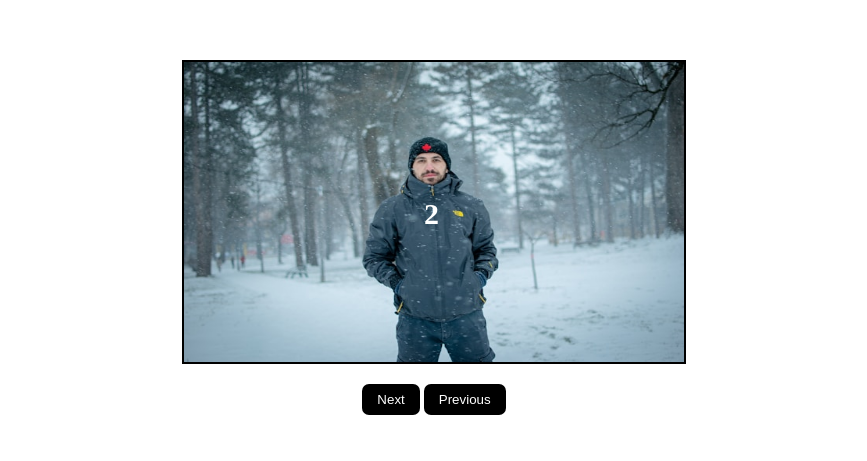
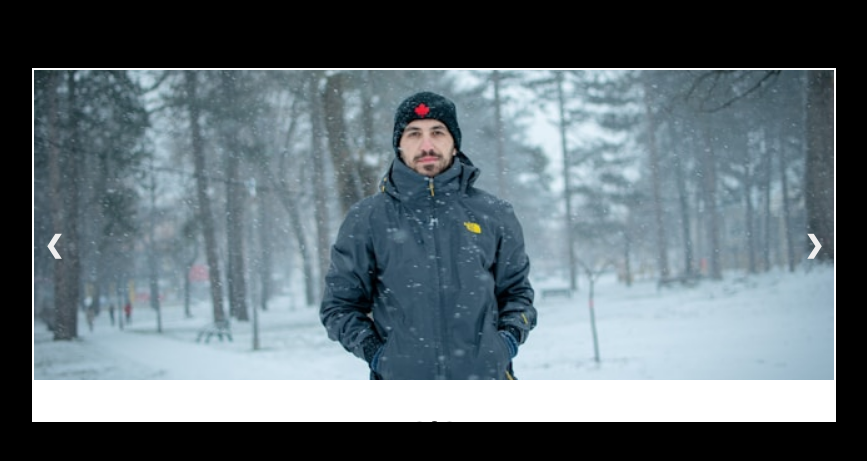
Before and after one commit to NaveedLatiff/JavaScript-Assignments, a plain HTML site: page Image Slider/index.html in a window 1280 px wide. Shown: the part 155-616 px from the top of the page, without its empty margins (206-1073 px from the left). Drawn offline with Linux system fonts and the light colour scheme.

Commit message:
Image Slider

```diff
--- a/Image Slider/app.js
+++ /dev/null
@@ -1,28 +0,0 @@
-let imgcont=document.querySelector(".img-cont")
-let img=document.querySelector("img")
-let p=document.querySelector("p")
-let i=1
-let next=()=>{
-    if(i==4){
-        i=1
-    }
-    img.src=`img-${i}.jpg`
-    p.innerHTML=i
-    i++
-}
-next()
-let a=setInterval(next,3000)
-
-let prev=()=>{
-    let j=i-1
-    if(j==1){
-        img.src=`img-${3}.jpg`
-    }
-    else{
-        img.src=`img-${j-1}.jpg`
-    }
-    next()
-    next()
-
-
-}
--- a/Image Slider/index.html
+++ b/Image Slider/index.html
@@ -1,67 +1,287 @@
 <!DOCTYPE html>
 <html lang="en">
+
 <head>
     <meta charset="UTF-8">
     <meta name="viewport" content="width=device-width, initial-scale=1.0">
-    <title>Image SLider</title>
+    <title>Image Slider</title>
     <style>
-        .container{
-            height: 96vh;
+        * {
+            margin: 0;
+            padding: 0;
+        }
+
+        body {
+            width: 100%;
+            min-height: 100vh;
             display: flex;
-            flex-direction: column;
+            justify-content: center;
+            align-items: center;
+            background-color: black;
+        }
+
+        .slides-container {
+            position: relative;
+            width: 800px;
+            background-color: white;
+            height: 350px;
+            border: 2px solid white;
+        }
+
+        .slides-container .slides {
+            width: 100%;
+            height: calc(100% - 40px);
+            position: relative;
+            overflow: hidden;
+        }
+
+        .slides-container .slides img {
+            height: 100%;
+            width: 100%;
+            position: absolute;
+            object-fit: cover;
+        }
+
+        .buttons {
+            color: #eee;
+            position: absolute;
+            z-index: 1;
+            transition: 0.5s;
+            width: 800px;
+            display: flex;
+            justify-content: space-between;
+            font-weight: bold;
+            font-size: 24px;
+            user-select: none;
+        }
+
+        .next,
+        .prev {
+            padding: 0px 10px;
+            cursor: pointer;
+            height: 40px;
+            display: flex;
             justify-content: center;
             align-items: center;
         }
-        .img-cont{
-            height:300px;
-            width: 500px;
-            border: 2px solid black;
-            margin-bottom: 20px;
+
+        .next:hover,
+        .prev:hover {
+            background-color: rgb(0, 0, 0, 0.3);
+        }
+
+        .slides img:not(.active) {
+            left: -100%;
+        }
+
+        .dotsContainer {
+            position: absolute;
+            top: 72%;
             display: flex;
-            overflow: hidden;
-            position: relative;
+            gap: 6px;
+            cursor: pointer;
+            z-index: 2
+        }
+
+        .dotsContainer .dot {
+            border: 1px solid rgba(0, 0, 0, 0.192);
+            border-radius: 50%;
+            display: inline-block;
+            height: 7px;
+            width: 7px;
+        }
+
+        .dotsContainer .active {
+            background-color: rgba(0, 0, 0, 0.7);
+        }
+
+        @keyframes next1 {
+            from {
+                left: 0%;
 
             }
-        button{
-            cursor: pointer;
+
+            to {
+                left: -100%
             }
-        img{
+        }
+
+        @keyframes next2 {
+            from {
+                left: 100%;
+
+            }
+
+            to {
+                left: 0%
+            }
+        }
+
+        @keyframes prev1 {
+            from {
+                left: 0%;
+            }
+
+            to {
+                left: 100%
+            }
+        }
+
+        @keyframes prev2 {
+            from {
+                left: -100%;
+
+            }
+
+            to {
+                left: 0%
+            }
+        }
+
+        @media (max-width:900px) {
+
+            .slides-container,
+            .buttons {
+                width: 700px;
+            }
+        }
+
+        @media (max-width:750px) {
+
+            .slides-container,
+            .buttons {
+                width: 600px;
+            }
+        }
+
+        @media (max-width:650px) {
+
+            .slides-container,
+            .buttons {
                 width: 500px;
+                height: 300px;
             }
-        p{
-            position: absolute;
-            top: 105px;
-            right: 245px;
-            font-size:30px ;
-            color: white;
-            font-weight: bolder;
+
+            .buttons {
+                top: 45%;
             }
-        button{
-            padding: 8px 15px;
-            background-color:black;
-            color: white;
-            border: none;
-            border-radius: 7px;
+
+            .dotsContainer {
+                top: 69%;
+            }
+        }
+
+        @media (max-width:550px) {
+
+            .slides-container,
+            .buttons {
+                width: 350px;
+                height: 250px;
+            }
+
+            .dotsContainer {
+                top: 65%;
+            }
         }
     </style>
+</head>
 
-</head>
 <body>
-    <div class="container">
-        <div class="img-cont">
-            <img src="" >
-            <p></p>
-        </div>
-        <div>
-            <button onclick="next()">Next</button>
-            <button onclick="prev()">Previous</button>
+    <div class="slides-container">
+        <div class="slides">
+            <img class="active" src="./img/img-1.jpg">
+            <img src="./img/img-2.jpg">
+            <img src="./img/img-3.jpg">
         </div>
     </div>
+    <div class="buttons">
+        <span class="prev">&#10094</span>
+        <span class="next">&#10095</span>
+    </div>
 
+    <div class="dotsContainer">
+        <div class="dot active" onclick="switchmage(this)" attr="0"></div>
+        <div class="dot" onclick="switchmage(this)" attr="1"></div>
+        <div class="dot" onclick="switchmage(this)" attr="2"></div>
 
+    </div>
+    <script>
+        let img = document.querySelectorAll("img")
+        let next = document.querySelector(".next")
+        let prev = document.querySelector(".prev")
+        let i = 0
+        let slideNext = () => {
+            img[i].style.animation = 'next1 0.5s ease-in forwards'
+            if (i >= img.length - 1) {
+                i = 0
+            }
+            else {
+                i++
+            }
 
+            img[i].style.animation = 'next2 0.5s ease-in forwards'
+            indicators()
+            clearInterval(deleteInterval)
+        }
+        next.addEventListener("click", slideNext)
 
+        let slidePrev = () => {
+            img[i].style.animation = 'prev1 0.5s ease-in forwards'
+            if (i == 0) {
+                i = img.length - 1
+            }
+            else {
+                i--
+            }
+            img[i].style.animation = 'prev2 0.5s ease-in forwards'
+            indicators()
+            clearInterval(deleteInterval)
 
-    <script src="app.js"></script>
+        }
+        prev.addEventListener("click", slidePrev)
+
+        let autoSliding = () => {
+            let timer = () => {
+                slideNext()
+                indicators()
+            }
+            deleteInterval = setInterval(timer, 2000)
+        }
+        autoSliding()
+
+        let container = document.querySelector(".slides-container")
+        container.addEventListener("mouseover", () => {
+            clearInterval(deleteInterval)
+        })
+        container.addEventListener("mouseout", autoSliding)
+        container.addEventListener("touchstart", () => {
+            clearInterval(deleteInterval);
+        });
+        container.addEventListener("touchend", autoSliding);
+
+        let dots = document.querySelectorAll(".dot")
+        let indicators = () => {
+            dots.forEach(dot => dot.classList.remove("active"))
+            dots[i].classList.add("active")
+        }
+
+        window.switchmage = (currImage) => {
+    let imgAttr = currImage.getAttribute('attr');
+    if (imgAttr > i) {
+        img[i].style.animation = 'next1 0.5s ease-in forwards';
+        i = imgAttr;
+        img[i].style.animation = 'next2 0.5s ease-in forwards';
+    } else if (imgAttr == i) return;
+    else {
+        img[i].style.animation = 'prev1 0.5s ease-in forwards';
+        i = imgAttr;
+        img[i].style.animation = 'prev2 0.5s ease-in forwards';
+    }
+    clearInterval(deleteInterval)
+    indicators();
+}
+
+    </script>
 </body>
+
 </html>
```
Also changed, not shown: Image Slider/img/img-1.jpg (renamed from Image Slider/img-1.jpg), Image Slider/img/img-2.jpg (renamed from Image Slider/img-2.jpg), Image Slider/img/img-3.jpg (renamed from Image Slider/img-3.jpg). Lines whose indentation alone changed are shown as unchanged.
